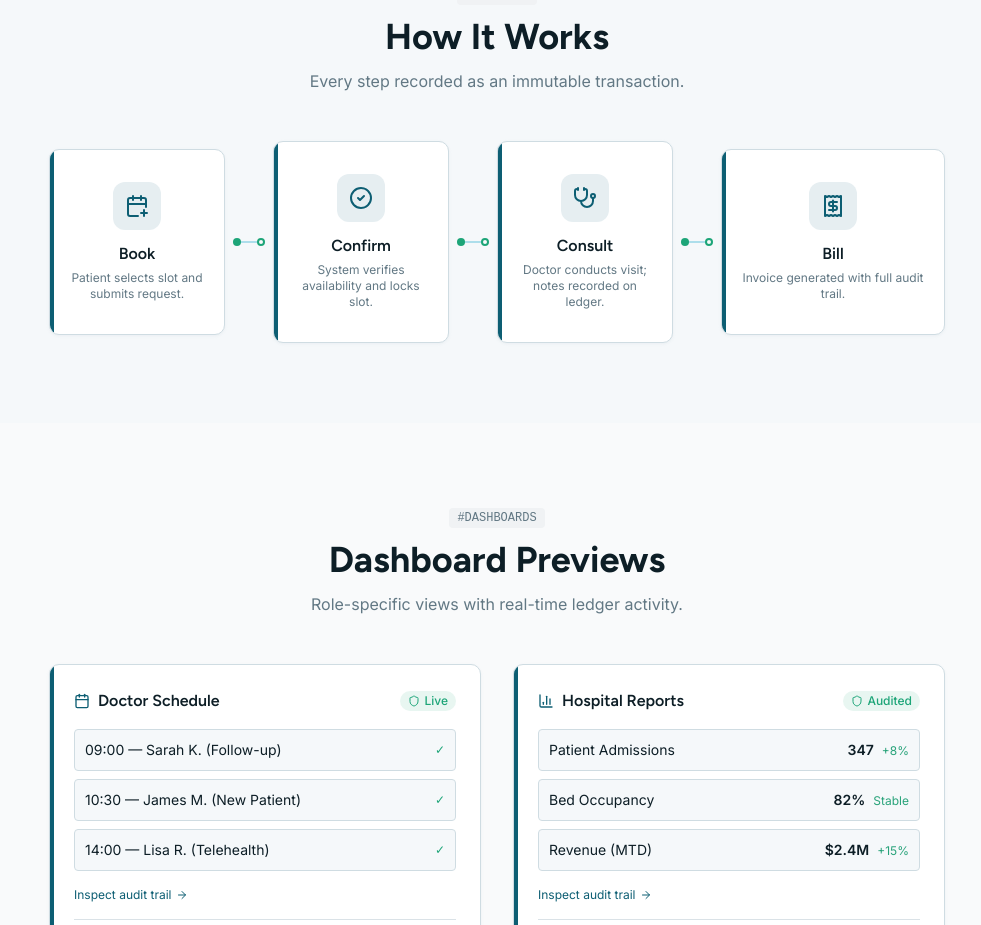
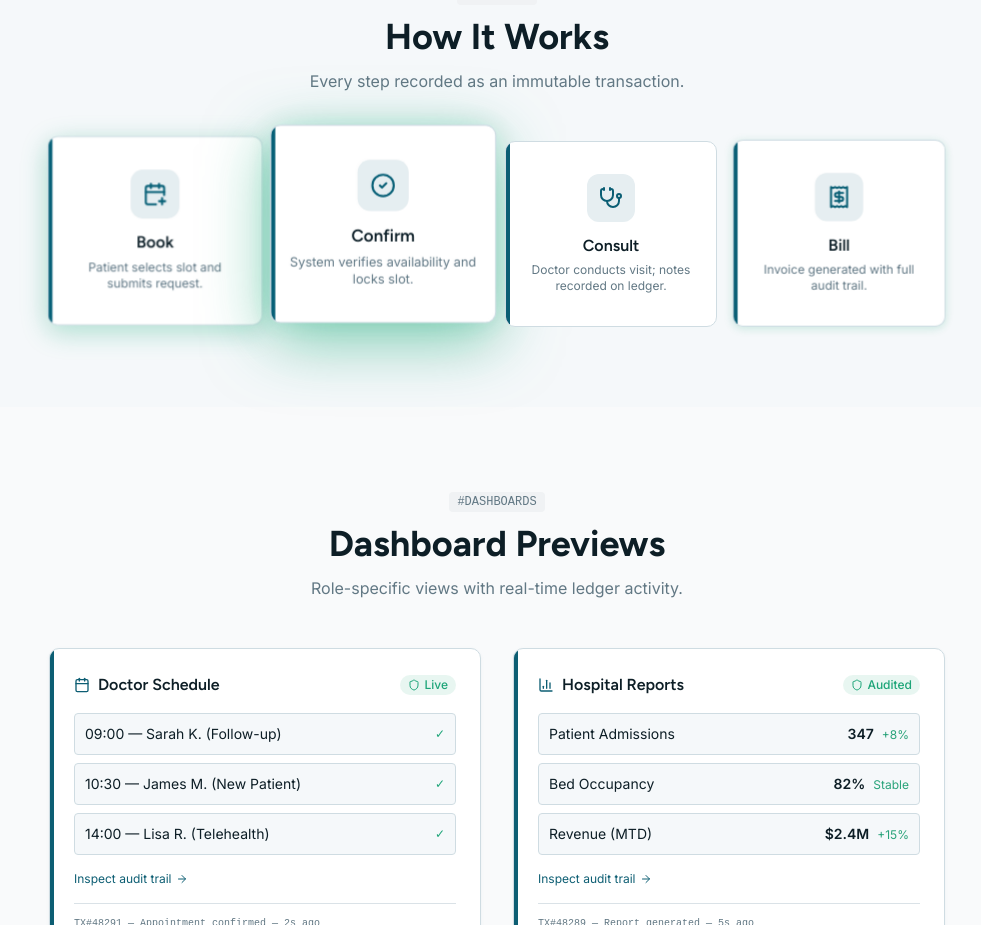
Before and after one commit to anon381/Hospital-Management-System, a React (Vite) app: page / in a window 1280 px wide. Shown: the part 2444-3369 px from the top of the page, without its empty margins (143-1124 px from the left). Built offline with nearby package versions, Linux system fonts and the light colour scheme; the HTML template or start-up script is replaced by a standard one.

Commit message:
feat: enhance workflow steps with glow animation and update layout structure

```diff
--- a/src/components/WorkflowSnapshot.tsx
+++ b/src/components/WorkflowSnapshot.tsx
@@ -33,19 +33,19 @@ const WorkflowSnapshot = () => {
           <p className="text-muted-foreground max-w-md mx-auto">Every step recorded as an immutable transaction.</p>
         </div>
 
-        <div className="flex flex-col md:flex-row items-stretch justify-center gap-0 max-w-4xl mx-auto">
+        <div className="grid grid-cols-1 md:grid-cols-4 gap-4 max-w-4xl mx-auto items-stretch">
           {steps.map((step, i) => (
-            <div key={step.title} className="flex items-center flex-1">
-              <div className="block-card flex-1 text-center py-8 px-4">
-                <div className="w-12 h-12 rounded-xl bg-primary/10 flex items-center justify-center mx-auto mb-3">
-                  <step.icon className="h-6 w-6 text-primary" />
-                </div>
-                <h3 className="font-semibold mb-1">{step.title}</h3>
-                <p className="text-xs text-muted-foreground">{step.desc}</p>
+            <div
+              key={step.title}
+              className="block-card text-center py-8 px-4 h-full glow-animate"
+              style={{ animationDelay: `${i * 1.2}s`, animationDuration: `${steps.length * 1.2}s` }}
+            >
+              <div className="w-12 h-12 rounded-xl bg-primary/10 flex items-center justify-center mx-auto mb-3">
+                <step.icon className="h-6 w-6 text-primary" />
               </div>
-              {i < steps.length - 1 && (
-                <div className="hidden md:block chain-connector" />
-              )}
+              <h3 className="font-semibold mb-1">{step.title}</h3>
+              <p className="text-xs text-muted-foreground">{step.desc}</p>
+
               {i < steps.length - 1 && (
                 <div className="md:hidden flex justify-center py-2">
                   <div className="w-0.5 h-6 bg-chain chain-pulse" />
--- a/src/index.css
+++ b/src/index.css
@@ -186,6 +186,58 @@
   .hex-border {
     @apply border border-dashed border-chain;
   }
+
+  /* Wave-style glow animation for workflow steps (staggered on each card produces flowing wave) */
+  .glow-animate {
+    animation-name: glow-wave;
+    animation-timing-function: linear;
+    animation-iteration-count: infinite;
+    will-change: box-shadow, transform, filter;
+  }
+
+  @keyframes glow-wave {
+    0% {
+      box-shadow: none;
+      transform: translateY(0) scale(1);
+      filter: saturate(1);
+    }
+    6% {
+      box-shadow: 0 10px 40px hsl(var(--accent) / 0.35), 0 0 12px hsl(var(--accent) / 0.08);
+      transform: translateY(-6px) scale(1.03);
+      filter: saturate(1.05);
+    }
+    12% {
+      box-shadow: 0 22px 80px hsl(var(--accent) / 0.72), 0 0 36px hsl(var(--accent) / 0.22);
+      transform: translateY(-14px) scale(1.1);
+      filter: saturate(1.14);
+    }
+    20% {
+      box-shadow: 0 14px 52px hsl(var(--accent) / 0.48), 0 0 20px hsl(var(--accent) / 0.14);
+      transform: translateY(-8px) scale(1.05);
+    }
+    30% {
+      box-shadow: 0 8px 32px hsl(var(--accent) / 0.36);
+      transform: translateY(-4px) scale(1.02);
+    }
+    42% {
+      box-shadow: 0 4px 18px hsl(var(--accent) / 0.28);
+      transform: translateY(-2px) scale(1.01);
+    }
+    58% {
+      box-shadow: 0 2px 10px hsl(var(--accent) / 0.22);
+      transform: translateY(-1px) scale(1.005);
+    }
+    75% {
+      box-shadow: 0 0 0 transparent;
+      transform: translateY(0) scale(1);
+    }
+    100% {
+      box-shadow: none;
+      transform: translateY(0) scale(1);
+    }
+  }
+
+  /* sliding wave removed */
 }
 
 @layer utilities {
```
